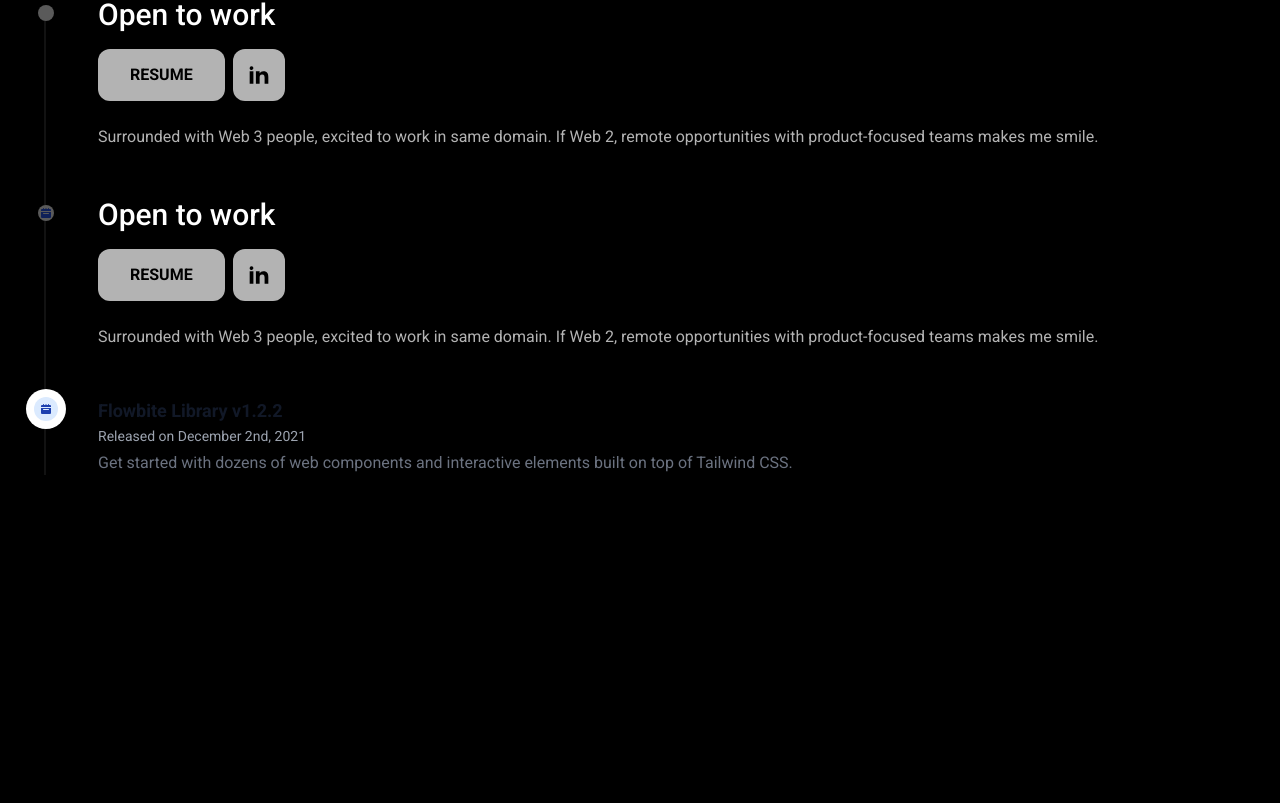
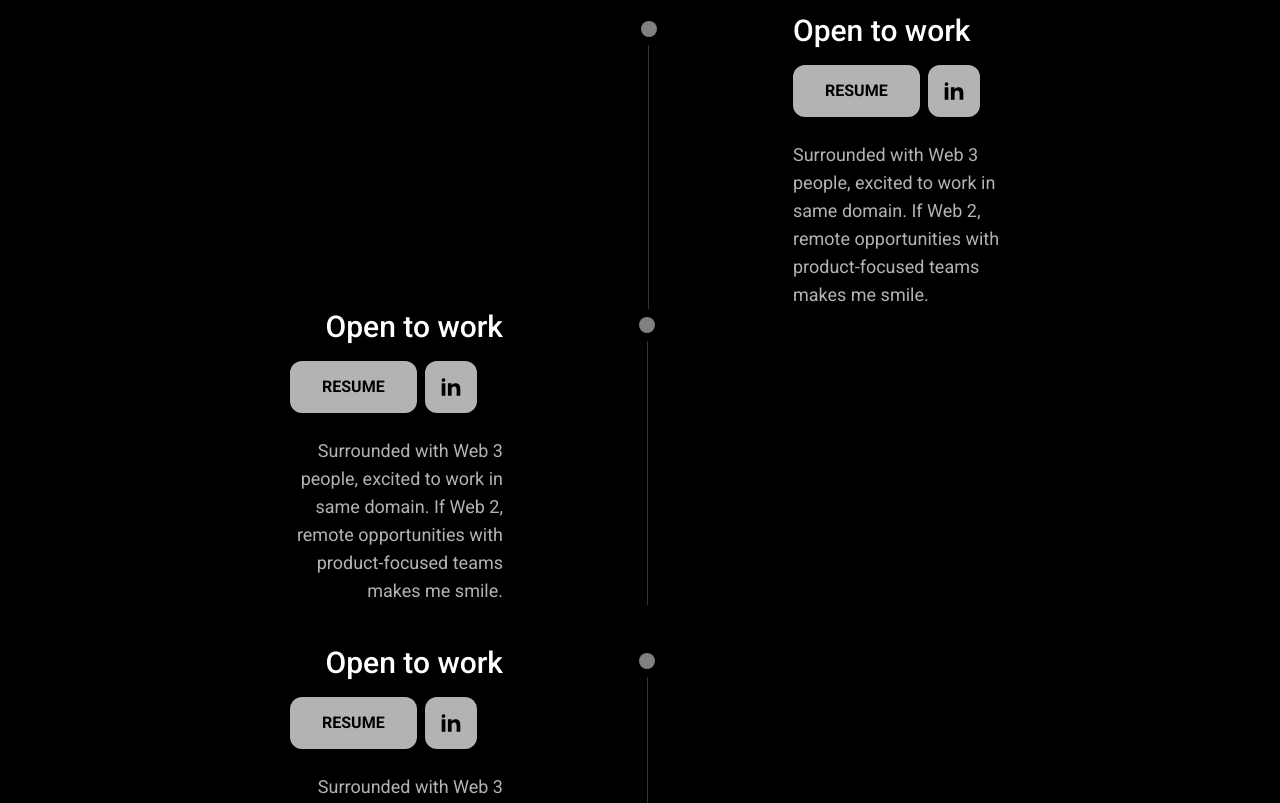
Before and after one commit to subodhGalande/portfolio-v2, a React (Vite) app: page / in a window 1280 px wide. Shown: the part 3617-4420 px from the top of the page. Before the commit the page ends 4092 px from the top, so only its background shows below. Built offline with nearby package versions, Linux system fonts and the light colour scheme; a web font is replaced by a local one.

Commit message:
fix: experience timeline element changed

```diff
--- a/src/components/Timeline.jsx
+++ b/src/components/Timeline.jsx
@@ -1,56 +1,28 @@
 // eslint-disable-next-line react/prop-types
+
+const experiences = [
+  {
+    role: "Design Lead",
+    orgName: "NFT Project",
+    duration: "(Jan '24 - Mar '24)",
+    desc: "Surrounded with Web 3 people, excited to work in same domain. If Web 2, remote opportunities with product-focused teams makes me smile.",
+  },
+  {
+    role: "Design Lead",
+    orgName: "NFT Project",
+    duration: "(Jan '24 - Mar '24)",
+    desc: "Surrounded with Web 3 people, excited to work in same domain. If Web 2, remote opportunities with product-focused teams makes me smile.",
+  },
+];
+
 const Timeline = () => {
   return (
     <>
-      <div className="mx-4">
-        <ol className=" relative border-s-2 px-7 mt-10 border-grey/10">
-          <li className="mb-10 ms-6  ">
-            <span className=" absolute flex items-center justify-center w-4 h-4 bg-grey brightness-50 rounded-full -inset-2 ring-black "></span>
+      <div className="ml-4 mt-10">
+        {/* <ol className=" relative flex flex-col w-10/12 justify-between items-center mx-auto border-s px-4 mt-10 border-grey/10">
+          <li className="mb-10 ms-6   ">
+            <span className=" absolute flex items-center justify-center w-4 h-4 bg-grey brightness-50  rounded-full -start-2 ring-black "></span>
 
-            <span className=" relative -top-4 flex flex-col gap-4">
-              <h3 className="flex items-center font-sans font-medium text-3xl text-white">
-                Open to work
-              </h3>
-              <div className="flex flex-row items-center gap-2 mb-2">
-                <button className=" btn-primary self-stretch "> Resume </button>
-                <button className=" btn-icon bg-grey ">
-                  <svg
-                    className="w-7 h-7 text-black"
-                    aria-hidden="true"
-                    xmlns="http://www.w3.org/2000/svg"
-                    width="10"
-                    height="10"
-                    fill="currentColor"
-                    viewBox="0 0 24 24"
-                  >
-                    <path
-                      fillRule="evenodd"
-                      d="M12.51 8.796v1.697a3.738 3.738 0 0 1 3.288-1.684c3.455 0 4.202 2.16 4.202 4.97V19.5h-3.2v-5.072c0-1.21-.244-2.766-2.128-2.766-1.827 0-2.139 1.317-2.139 2.676V19.5h-3.19V8.796h3.168ZM7.2 6.106a1.61 1.61 0 0 1-.988 1.483 1.595 1.595 0 0 1-1.743-.348A1.607 1.607 0 0 1 5.6 4.5a1.601 1.601 0 0 1 1.6 1.606Z"
-                      clipRule="evenodd"
-                    />
-                    <path d="M7.2 8.809H4V19.5h3.2V8.809Z" />
-                  </svg>
-                </button>
-              </div>
-              <p className=" font-sans text-base  text-grey">
-                Surrounded with Web 3 people, excited to work in same domain. If
-                Web 2, remote opportunities with product-focused teams makes me
-                smile.
-              </p>
-            </span>
-          </li>
-          <li className="mb-10 ms-6">
-            <span className=" absolute flex items-center justify-center w-4 h-4 bg-grey brightness-50 rounded-full -start-2 ring-black">
-              <svg
-                className="w-2.5 h-2.5 text-blue-800 dark:text-blue-300"
-                aria-hidden="true"
-                xmlns="http://www.w3.org/2000/svg"
-                fill="currentColor"
-                viewBox="0 0 20 20"
-              >
-                <path d="M20 4a2 2 0 0 0-2-2h-2V1a1 1 0 0 0-2 0v1h-3V1a1 1 0 0 0-2 0v1H6V1a1 1 0 0 0-2 0v1H2a2 2 0 0 0-2 2v2h20V4ZM0 18a2 2 0 0 0 2 2h16a2 2 0 0 0 2-2V8H0v10Zm5-8h10a1 1 0 0 1 0 2H5a1 1 0 0 1 0-2Z" />
-              </svg>
-            </span>
             <span className=" relative -top-2 flex flex-col gap-4">
               <h3 className="flex items-center font-sans font-medium text-3xl text-white">
                 Open to work
@@ -76,37 +48,108 @@ const Timeline = () => {
                   </svg>
                 </button>
               </div>
-              <p className=" font-sans text-base  text-grey">
+              <p className=" font-sans text-lg  text-grey">
                 Surrounded with Web 3 people, excited to work in same domain. If
                 Web 2, remote opportunities with product-focused teams makes me
                 smile.
               </p>
             </span>
           </li>
-          <li className="ms-6">
-            <span className="absolute flex items-center justify-center w-6 h-6 bg-blue-100 rounded-full -start-3 ring-8 ring-white dark:ring-gray-900 dark:bg-blue-900">
+
+          {experiences.map((exp, index) => (
+            <li key={index} className="mb-10 ms-6">
+              <span className=" absolute flex items-center justify-center w-4 h-4 bg-grey brightness-50 rounded-full -start-2"></span>
+              <span className=" relative -top-2 flex flex-col gap-2">
+                <h3 className="flex items-center font-sans font-medium text-3xl text-white">
+                  {exp.role}
+                </h3>
+
+                <h2 className="pb-2 font-sans text-grey font-medium text-xl">
+                  {exp.orgName} {exp.duration}
+                </h2>
+                <p className=" font-sans text-lg  text-grey">{exp.desc}</p>
+              </span>
+            </li>
+          ))}
+        </ol> */}
+        <ul className="flex flex-col items-center mx-auto">
+          <li className=" relative px-36 border-l self-end border-white/20 gap-10 w-1/2 flex justify-between  ">
+            <div className=" absolute mt-2 flex items-center justify-center w-4 h-4 bg-white brightness-50  rounded-full -start-2 ring-black ring-8 "></div>{" "}
+            <div className="flex flex-col gap-4">
+              <h3 className=" font-sans font-medium text-3xl text-white">
+                Open to work
+              </h3>
+              <div className="flex flex-row items-center gap-2 mb-2">
+                <button className=" btn-primary self-stretch "> Resume </button>
+                <button className=" btn-icon bg-grey ">
                   <svg
-                className="w-2.5 h-2.5 text-blue-800 dark:text-blue-300"
+                    className="w-7 h-7 text-black"
                     aria-hidden="true"
                     xmlns="http://www.w3.org/2000/svg"
+                    width="10"
+                    height="10"
                     fill="currentColor"
-                viewBox="0 0 20 20"
+                    viewBox="0 0 24 24"
                   >
-                <path d="M20 4a2 2 0 0 0-2-2h-2V1a1 1 0 0 0-2 0v1h-3V1a1 1 0 0 0-2 0v1H6V1a1 1 0 0 0-2 0v1H2a2 2 0 0 0-2 2v2h20V4ZM0 18a2 2 0 0 0 2 2h16a2 2 0 0 0 2-2V8H0v10Zm5-8h10a1 1 0 0 1 0 2H5a1 1 0 0 1 0-2Z" />
+                    <path
+                      fillRule="evenodd"
+                      d="M12.51 8.796v1.697a3.738 3.738 0 0 1 3.288-1.684c3.455 0 4.202 2.16 4.202 4.97V19.5h-3.2v-5.072c0-1.21-.244-2.766-2.128-2.766-1.827 0-2.139 1.317-2.139 2.676V19.5h-3.19V8.796h3.168ZM7.2 6.106a1.61 1.61 0 0 1-.988 1.483 1.595 1.595 0 0 1-1.743-.348A1.607 1.607 0 0 1 5.6 4.5a1.601 1.601 0 0 1 1.6 1.606Z"
+                      clipRule="evenodd"
+                    />
+                    <path d="M7.2 8.809H4V19.5h3.2V8.809Z" />
                   </svg>
-            </span>
-            <h3 className="mb-1 text-lg font-semibold text-gray-900 dark:text-white">
-              Flowbite Library v1.2.2
+                </button>
+              </div>
+              <p className=" font-sans text-lg  text-grey">
+                Surrounded with Web 3 people, excited to work in same domain. If
+                Web 2, remote opportunities with product-focused teams makes me
+                smile.
+              </p>
+            </div>
+          </li>
+          {experiences.map((exp, index) => (
+            <li
+              key={index}
+              className=" relative px-36 border-r self-start border-white/20 gap-10 w-1/2 mb-10 justify-between "
+            >
+              <div className=" absolute mt-2 items-center justify-center w-4 h-4 bg-white brightness-50  rounded-full -end-2 ring-black ring-8 "></div>{" "}
+              <div className="flex flex-col gap-4 text-right">
+                <h3 className=" font-sans font-medium text-3xl text-white">
+                  Open to work
                 </h3>
-            <time className="block mb-2 text-sm font-normal leading-none text-gray-400 dark:text-gray-500">
-              Released on December 2nd, 2021
-            </time>
-            <p className="text-base font-normal text-gray-500 dark:text-gray-400">
-              Get started with dozens of web components and interactive elements
-              built on top of Tailwind CSS.
+                <div className="flex flex-row items-center gap-2 mb-2">
+                  <button className=" btn-primary self-stretch ">
+                    {" "}
+                    Resume{" "}
+                  </button>
+                  <button className=" btn-icon bg-grey ">
+                    <svg
+                      className="w-7 h-7 text-black"
+                      aria-hidden="true"
+                      xmlns="http://www.w3.org/2000/svg"
+                      width="10"
+                      height="10"
+                      fill="currentColor"
+                      viewBox="0 0 24 24"
+                    >
+                      <path
+                        fillRule="evenodd"
+                        d="M12.51 8.796v1.697a3.738 3.738 0 0 1 3.288-1.684c3.455 0 4.202 2.16 4.202 4.97V19.5h-3.2v-5.072c0-1.21-.244-2.766-2.128-2.766-1.827 0-2.139 1.317-2.139 2.676V19.5h-3.19V8.796h3.168ZM7.2 6.106a1.61 1.61 0 0 1-.988 1.483 1.595 1.595 0 0 1-1.743-.348A1.607 1.607 0 0 1 5.6 4.5a1.601 1.601 0 0 1 1.6 1.606Z"
+                        clipRule="evenodd"
+                      />
+                      <path d="M7.2 8.809H4V19.5h3.2V8.809Z" />
+                    </svg>
+                  </button>
+                </div>
+                <p className=" font-sans text-lg  text-grey">
+                  Surrounded with Web 3 people, excited to work in same domain.
+                  If Web 2, remote opportunities with product-focused teams
+                  makes me smile.
                 </p>
+              </div>
             </li>
-        </ol>
+          ))}
+        </ul>
       </div>
     </>
   );
--- a/src/components/elements/experinces.jsx
+++ b/src/components/elements/experinces.jsx
@@ -1,31 +1,9 @@
 import Timeline from "../Timeline";
 
 const Experience = () => {
-  const experiences = [
-    {
-      title: "Software Engineer",
-      company: "Tech Company A",
-      duration: "Jan 2020 - Present",
-      description: "Developed web applications using React and Node.js.",
-    },
-    {
-      title: "Frontend Developer",
-      company: "Startup B",
-      duration: "Jun 2018 - Dec 2019",
-      description: "Built responsive websites with HTML, CSS, and JavaScript.",
-    },
-    {
-      title: "Intern",
-      company: "Company C",
-      duration: "Jan 2018 - May 2018",
-      description:
-        "Assisted in the development of internal tools using Python.",
-    },
-  ];
-
   return (
     <>
-      <div className="flex flex-col justify-between text-grey mt-36">
+      <div className="flex mx-auto flex-col justify-between text-grey mt-36">
         <h1 className="text-4xl text-center max-w-lg mx-auto font-bold uppercase font-heading leading-9 tracking-tight">
           SHAPED BY MY JOURNEY, NEVER FORGETTING WHERE I STARTED.
         </h1>
@@ -33,7 +11,9 @@ const Experience = () => {
           Designing wasn’t a linear career; these were my stepping stones.
         </p>
       </div>
-      <Timeline />
+      <div className="mx-auto w-10/12">
+        <Timeline />
+      </div>
     </>
   );
 };
```
Lines whose indentation alone changed are shown as unchanged.
